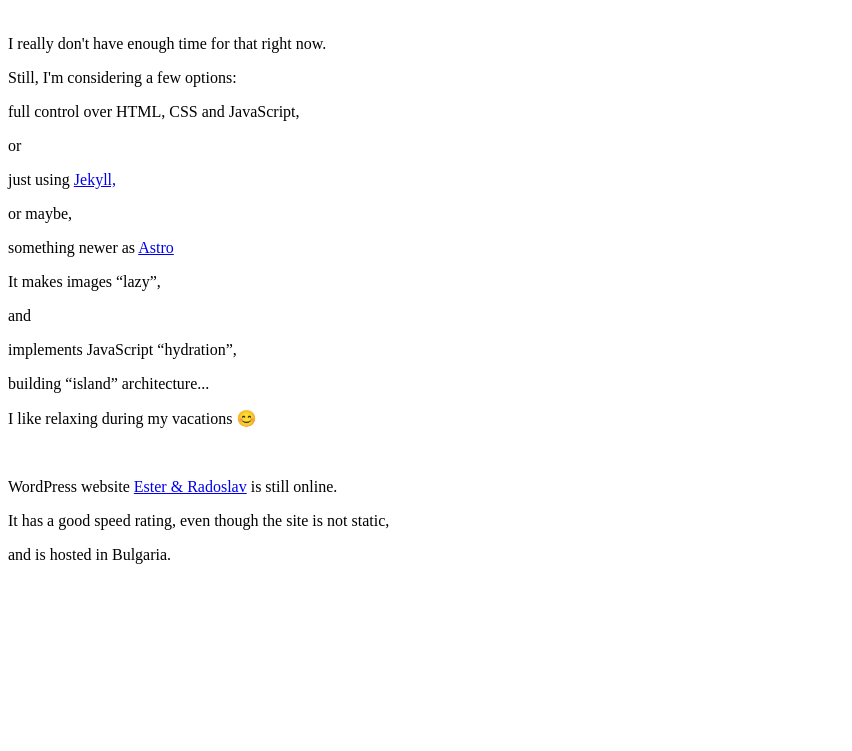
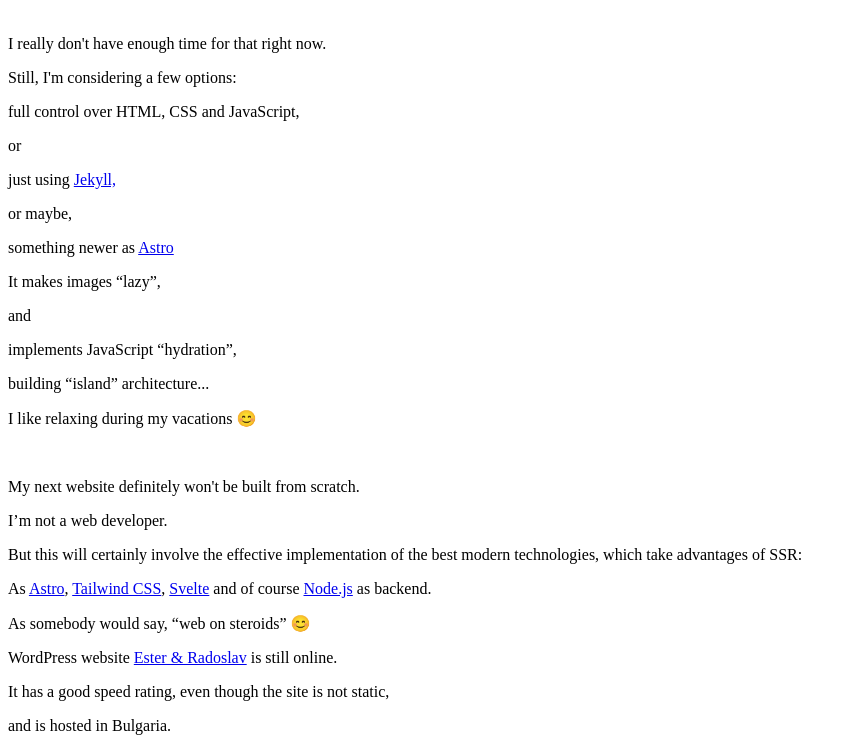
Before and after one commit to radoslav-1973/site, a plain HTML site: page index.html in a window 1280 px wide. Shown: the part 79-830 px from the top of the page, without its empty margins (0-852 px from the left). Before the commit the page ends 800 px from the top, so only its background shows below. Drawn offline with Linux system fonts and the light colour scheme.

Commit message:
Update index.html

```diff
--- a/index.html
+++ b/index.html
@@ -19,6 +19,11 @@
 <p>building “island” architecture...</p>
 <p>I like relaxing during my vacations 😊</p>
 <br>
+<p>My next website definitely won't be built from scratch.</p>
+<p>I’m not a web developer.</p>
+<p>But this will certainly involve the effective implementation of the best modern technologies, which take advantages of SSR:</p>
+<p>As <a href="https://astro.build/">Astro</a>, <a href="https://tailwindcss.com/">Tailwind CSS</a>, <a href="https://svelte.dev/">Svelte</a> and of course <a href="Node.js">Node.js</a> as backend.</p>
+<p>As somebody would say, “web on steroids” 😊 </p>
 <p>WordPress website <a href="https://radest.top/">Ester & Radoslav</a> is still online.</p>
 <p>It has a good speed rating, even though the site is not static,</p>
 <p>and is hosted in Bulgaria.</p>
```
